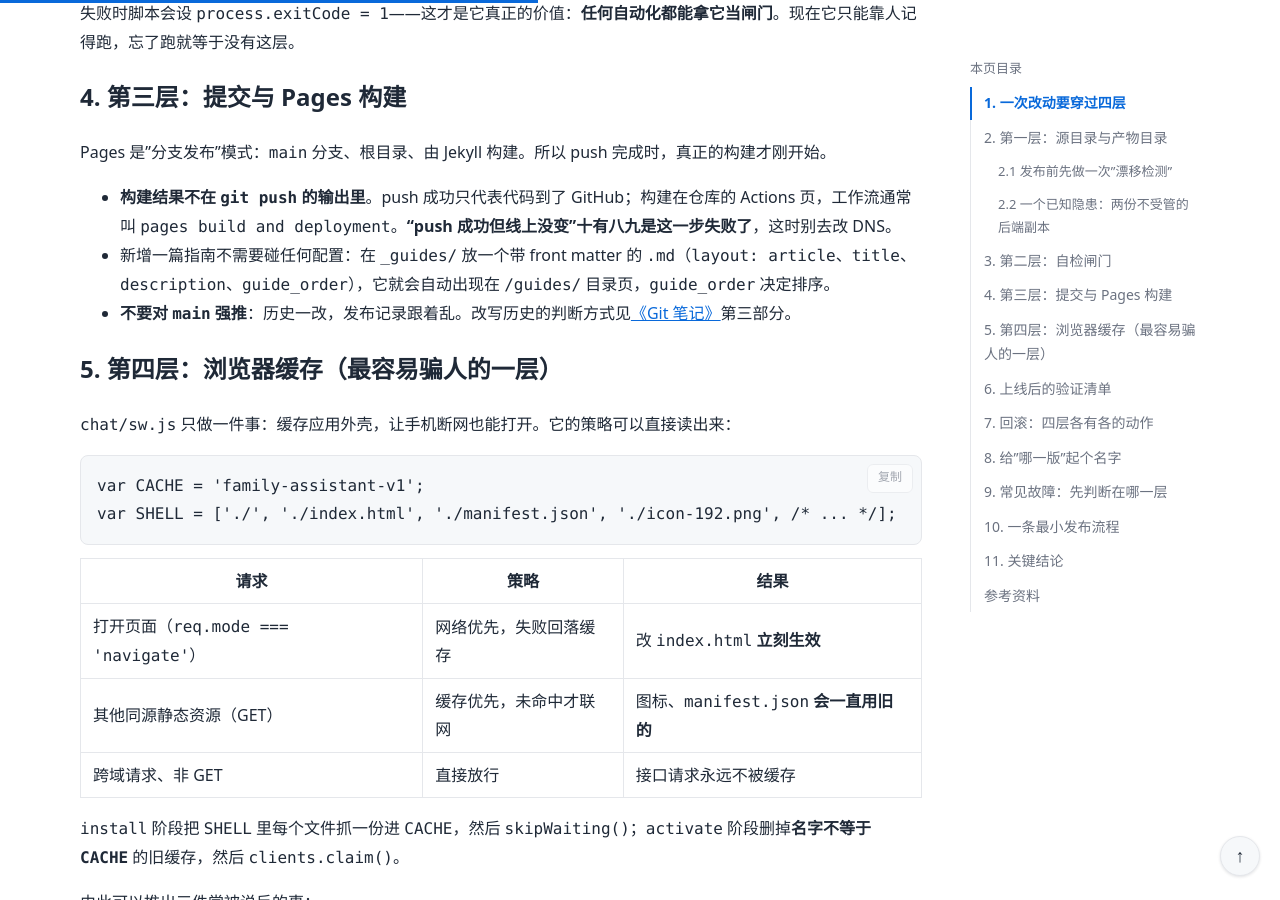
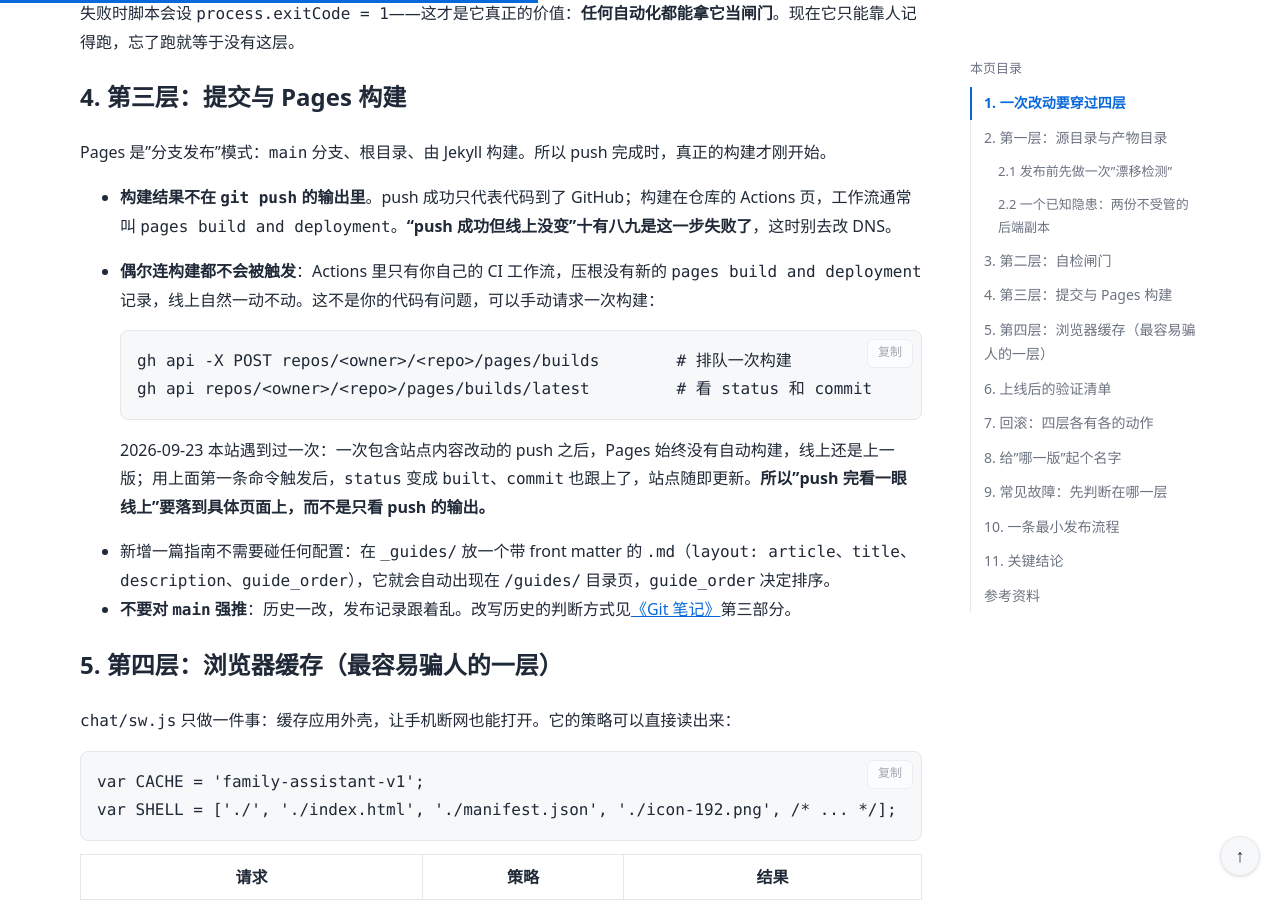
Before and after one commit to kingo0807/my-website, a Jekyll site: the page built from _guides/publish-and-rollback.md, in a window 1280 px wide and 900 px high, scrolled down 3195 px. Built offline with Jekyll 4.4.1, drawn with Linux system fonts in a browser that asks for light colours.

Commit message:
docs: record how to trigger a Pages build when a push does not start one

````diff
--- a/_guides/publish-and-rollback.md
+++ b/_guides/publish-and-rollback.md
@@ -114,6 +114,14 @@ node test-all.mjs      # 通过 26 项，失败 0 项
 Pages 是"分支发布"模式：`main` 分支、根目录、由 Jekyll 构建。所以 push 完成时，真正的构建才刚开始。
 
 - **构建结果不在 `git push` 的输出里**。push 成功只代表代码到了 GitHub；构建在仓库的 Actions 页，工作流通常叫 `pages build and deployment`。**"push 成功但线上没变"十有八九是这一步失败了**，这时别去改 DNS。
+- **偶尔连构建都不会被触发**：Actions 里只有你自己的 CI 工作流，压根没有新的 `pages build and deployment` 记录，线上自然一动不动。这不是你的代码有问题，可以手动请求一次构建：
+
+  ```bash
+  gh api -X POST repos/<owner>/<repo>/pages/builds        # 排队一次构建
+  gh api repos/<owner>/<repo>/pages/builds/latest         # 看 status 和 commit
+  ```
+
+  2026-09-23 本站遇到过一次：一次包含站点内容改动的 push 之后，Pages 始终没有自动构建，线上还是上一版；用上面第一条命令触发后，`status` 变成 `built`、`commit` 也跟上了，站点随即更新。**所以"push 完看一眼线上"要落到具体页面上，而不是只看 push 的输出。**
 - 新增一篇指南不需要碰任何配置：在 `_guides/` 放一个带 front matter 的 `.md`（`layout: article`、`title`、`description`、`guide_order`），它就会自动出现在 `/guides/` 目录页，`guide_order` 决定排序。
 - **不要对 `main` 强推**：历史一改，发布记录跟着乱。改写历史的判断方式见[《Git 笔记》](/guides/git/)第三部分。
 
````
Also changed, not shown: NOTES.md (+8 -0 lines).
